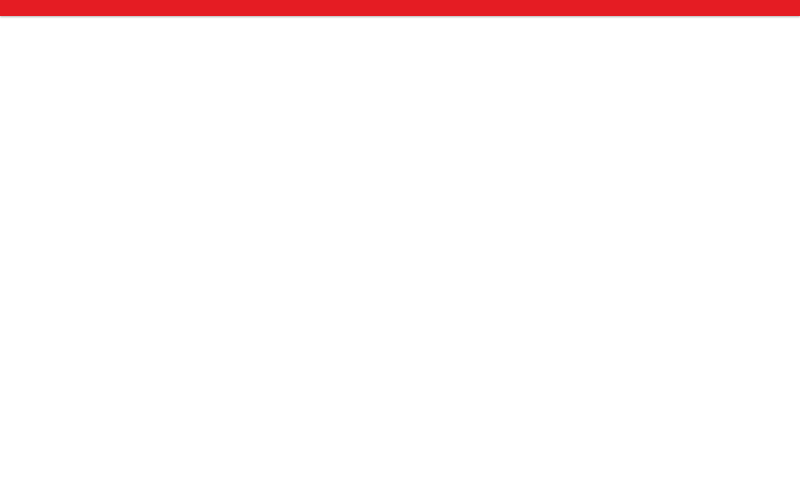
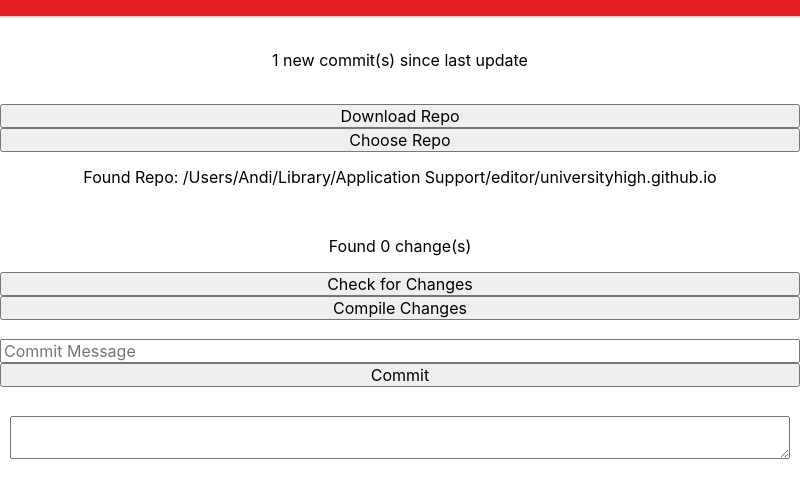
Before and after one commit to UniversityHigh/editor, an Electron app: page index.html in a window 800 px wide. Shown: the part 51-548 px from the top of the page. Drawn offline with Linux system fonts and the light colour scheme.

Commit message:
Made basic layout template

```diff
--- a/index.html
+++ b/index.html
@@ -17,13 +17,27 @@
 	<main id="app" class="flex flex-column">
 		<header class="flex flex-column items-center justify-center navbar">
 			<h2 :class="['ml3', { 'mb0': authenticated }]">UHSSE.edu Editor</h2>
-
 			<ul v-if="authenticated" class="flex-auto">
 				<li v-for="link in nav"><a href="javascript:void(0);">{{ link.name }}</a></li>
 			</ul>
 		</header>
+		<br>
+		<p class = "center">1 new commit(s) since last update</p>
+		<br>
+		<button class = "btn">Download Repo</button>
+		<button class = "btn">Choose Repo</button>
+		<p class = "center">Found Repo: /Users/Andi/Library/Application Support/editor/universityhigh.github.io</p>
+		<br>
+		<p class = "center">Found 0 change(s)</p>
+		<button class = "btn">Check for Changes</button>
+		<button class = "btn">Compile Changes</button>
+		<br>
+		<input type = "text" placeholder = "Commit Message"></input>
+		<button class = "btn">Commit</button>
+		<!--v-for section for each page (similar to how nav is acquired) from GitHub data.-->
+		<br>
+		<textarea style = "margin: 10px !important;"></textarea>
 
-			<!--v-for section for each page (similar to how nav is acquired) from GitHub data.-->
 	</main>
 </body>
 </html>
```
Lines whose indentation alone changed are shown as unchanged.
